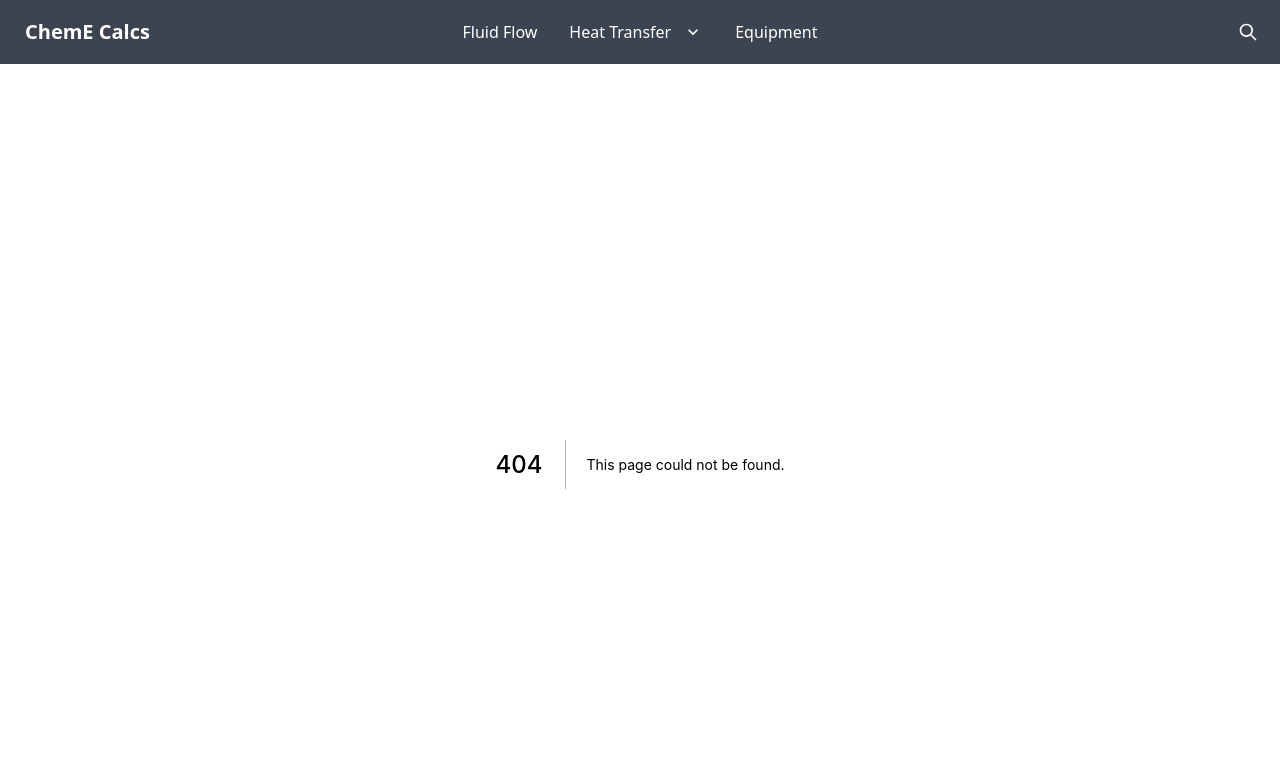
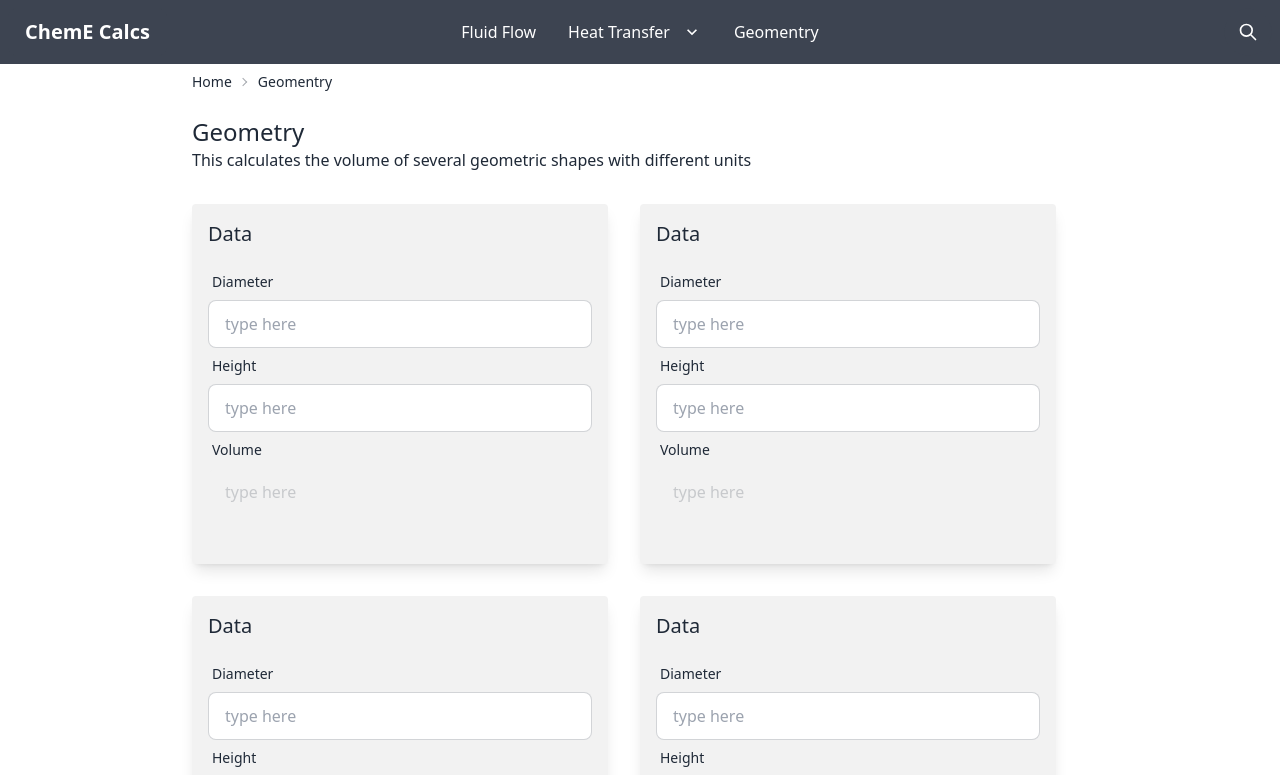
Before and after one commit to mama4294/ChemECalcs, a Next.js app in the folder chem_e_calc/: page /geometry in a window 1280 px wide. Before the commit this address had no page. Shown: the top 775 px of the page. Built offline with nearby package versions, Linux system fonts and the light colour scheme.

Commit message:
adds framework for calculator layouts

```diff
--- a/chem_e_calc/src/components/Layout/Navbar.tsx
+++ b/chem_e_calc/src/components/Layout/Navbar.tsx
@@ -29,10 +29,17 @@ const Navbar = () =>{
                         </li>
                 </ul>
                 </li>
-                <li><a>Equipment</a></li>
+                <li>
+                <Link href={"/geometry"}>
+                    <a>Geomentry</a>
+                </Link>
+                    </li>
             </ul>
             </div>
+            <Link href={"/"}>
             <a className="btn normal-case text-xl">ChemE Calcs</a>
+                </Link>
+
         </div>
          {/* Desktop Menu */}
         <div className="navbar-center hidden lg:flex text-neutral-content">
@@ -50,7 +57,12 @@ const Navbar = () =>{
                     <li><a>Thermodynamics</a></li>
                 </ul>
             </li>
-            <li><a>Equipment</a></li>
+            <li>
+            <Link href={"/geometry"}>
+                    <a>Geomentry</a>
+                </Link>
+
+                </li>
             </ul>
         </div>
         <div className="navbar-end">
--- /dev/null
+++ b/chem_e_calc/src/pages/geometry.tsx
@@ -0,0 +1,70 @@
+import Link from "next/link"
+import { type } from "os"
+
+const Geometry = () =>{
+    return(
+        <div className="max-w-xs md:max-w-2xl lg:max-w-4xl 2xl:max-w-6xl mx-auto mb-24" >
+            {/* Breadcrumbs */}
+            <div className="text-sm breadcrumbs">
+                <ul>
+                    <li><Link href={'/'}><a>Home</a></Link></li>
+                    <li><Link href={'/geometry'}><a>Geomentry</a></Link></li>
+                </ul>
+            </div>
+
+            {/* Page Title */}
+            <div className="mt-4 mb-8">
+                <h1 className="text-2xl">
+                    Geometry
+                </h1>
+                <p>This calculates the volume of several geometric shapes with different units</p>
+            </div>
+
+             {/* Calculator */}
+             <div className="flex flex-wrap gap-8">
+                <SectionContainer/>
+                <SectionContainer/>
+                <SectionContainer/>
+                <SectionContainer/>
+             </div>
+
+        </div>
+    )
+}
+
+export default Geometry
+
+
+const SectionContainer = () =>{
+    return(
+        <div className = "bg-base-200 p-4 rounded w-full md:w-[calc(50%_-_2rem)] lg:w-w-[calc(33.33%_-_2rem)] shadow-lg ">
+        <div>
+            <h2 className="mb-4 text-xl">Data</h2>
+            <div className="flex flex-col mb-8">
+                <InputField title="Diameter" placeholder="type here" type="number" min="0"/>
+                <InputField title="Height" placeholder="type here" type="number" min="0"/>
+                <InputField title="Volume" placeholder="type here" type="number" min="0" disabled={true}/>
+            </div>
+        </div>
+    </div>
+    )
+}
+
+
+type Input = {
+    title: string,
+    placeholder: string,
+    type: string,
+    [x:string]: any;
+}
+
+const InputField = ({title, placeholder, type, ...inputProps}:Input) =>{
+    return(
+    <div className="form-control w-full">
+        <label className="label">
+            <span className="label-text">{title}</span>
+        </label>
+        <input type={type} placeholder={placeholder} className="input input-bordered w-full" {...inputProps}/>
+    </div>
+    )
+}
--- a/chem_e_calc/src/pages/index.tsx
+++ b/chem_e_calc/src/pages/index.tsx
@@ -27,9 +27,9 @@ const Home: NextPage = () => {
             link="/heattransfer"
           />
           <CalcCard
-            name="Equipment"
-            description="Calculators for equipment properties"
-            link="/equipment"
+            name="Geomentry"
+            description="Calculators for geometric properties"
+            link="/geometry"
           />
         </div>
       </main>
@@ -52,7 +52,7 @@ const CalcCard = ({
 }: CalcCardProps) => {
   return (
     <Link href={link}>
-    <section className="card w-56 shadow-xl motion-safe:hover:scale-105 duration-500 cursor-pointer bg-neutral-content text-neutral">
+    <section className="card w-56 shadow-nuetral shadow-2xl motion-safe:hover:scale-105 duration-500 cursor-pointer bg-base-300-content text-base-content">
     <div className="card-body">
       <h2 className="card-title justify-center ">{name}</h2>
       <p>{description}</p>
--- a/chem_e_calc/tailwind.config.cjs
+++ b/chem_e_calc/tailwind.config.cjs
@@ -1,6 +1,7 @@
 /** @type {import('tailwindcss').Config} */
 module.exports = {
   darkMode: "media",
+  mode: "jit",
   content: ["./src/**/*.{js,ts,jsx,tsx}"],
   theme: {},
   plugins: [require("daisyui")],
```
